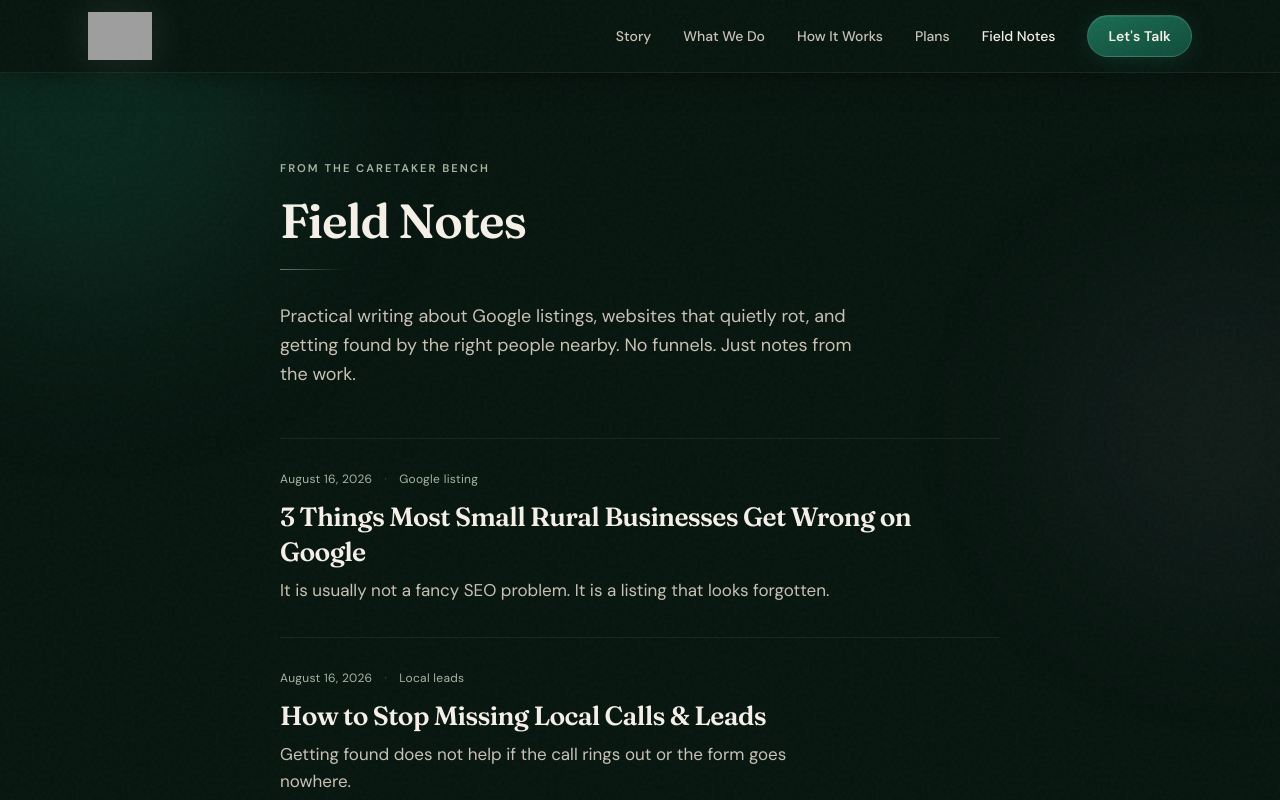
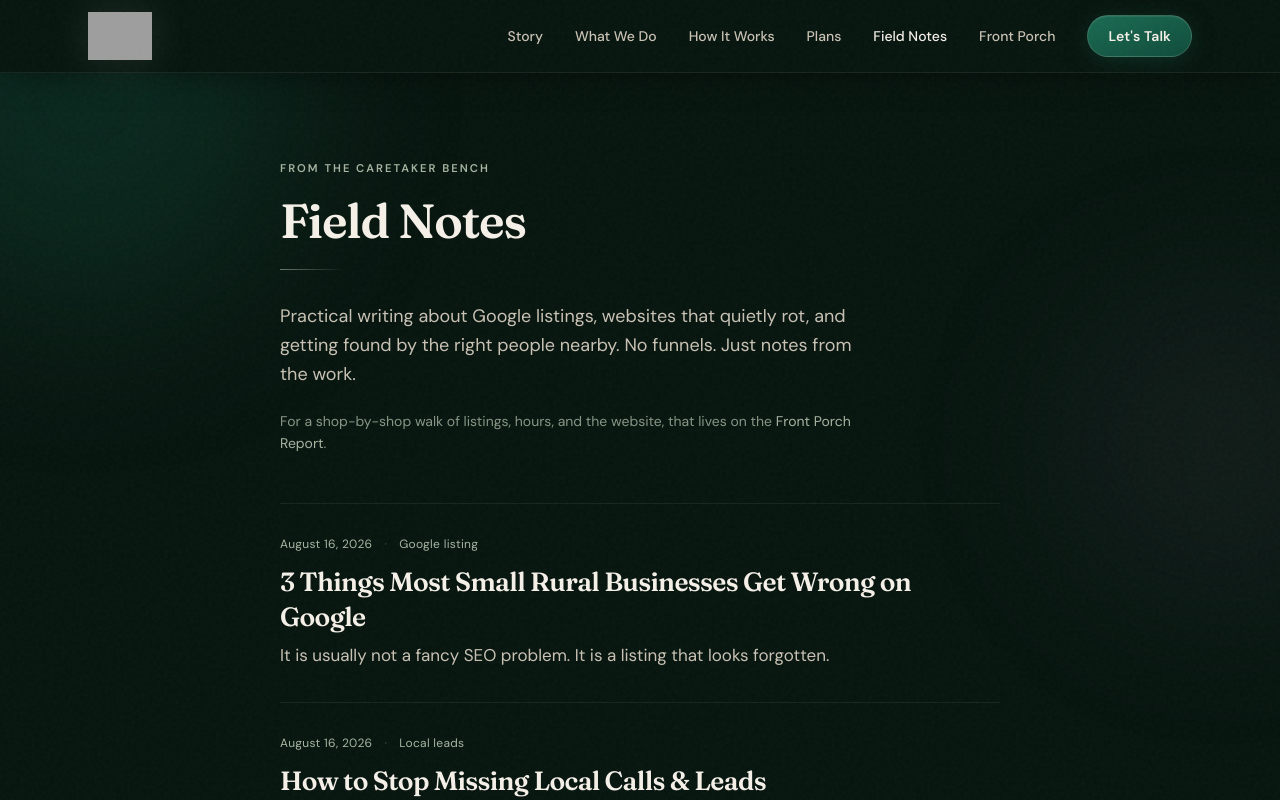
Before and after one commit to dpuzel/evergreen-reach-next, a Next.js app: page /notes in a window 1280 px wide. Shown: the top 800 px of the page. Built offline with nearby package versions, Linux system fonts and the light colour scheme; grey boxes are pictures that could not be loaded.

Commit message:
feat: mention Front Porch Report in contact, nav, and notes
Quiet caretaker copy by the discovery chat, a nav and footer
link beside Field Notes, and a light pointer from the notes shelf.

```diff
--- a/src/app/notes/page.tsx
+++ b/src/app/notes/page.tsx
@@ -67,6 +67,17 @@ export default function FieldNotesPage() {
           <p className="max-w-xl text-lg leading-relaxed text-cream-dim">
             {fieldNotes.intro}
           </p>
+          <p className="mt-5 max-w-xl text-sm leading-relaxed text-sage/80">
+            For a shop-by-shop walk of listings, hours, and the website, that
+            lives on the{" "}
+            <Link
+              href="/porch"
+              className="text-sage transition-colors hover:text-cream"
+            >
+              Front Porch Report
+            </Link>
+            .
+          </p>
         </section>
 
         <section className="relative mx-auto max-w-3xl px-5 pb-28 sm:px-6">
--- a/src/components/Contact.tsx
+++ b/src/components/Contact.tsx
@@ -1,6 +1,7 @@
 "use client";
 
 import { FormEvent, useState } from "react";
+import Link from "next/link";
 import { Reveal } from "@/components/Reveal";
 import { IconArrowRight, IconMail, IconPhone } from "@/components/Icons";
 import { site } from "@/lib/site";
@@ -86,6 +87,21 @@ export function Contact() {
                   <span className="block text-sm text-sage/70">{site.hours}</span>
                 </span>
               </a>
+            </div>
+
+            <div className="mb-8 max-w-md">
+              <p className="leading-relaxed text-cream-dim">
+                Want a quiet look at your digital front porch?
+              </p>
+              <p className="mb-3 leading-relaxed text-cream-dim">
+                We can walk it with you and show you what we see.
+              </p>
+              <Link
+                href="/porch"
+                className="text-sm text-sage transition-colors hover:text-cream"
+              >
+                Front Porch Report →
+              </Link>
             </div>
 
             <p className="text-sm text-sage/70">
--- a/src/components/FieldNotesTeaser.tsx
+++ b/src/components/FieldNotesTeaser.tsx
@@ -45,13 +45,19 @@ export function FieldNotesTeaser() {
           ))}
         </ul>
 
-        <Reveal delay={3} className="mt-8">
+        <Reveal delay={3} className="mt-8 flex flex-wrap items-center gap-x-6 gap-y-2">
           <Link
             href={fieldNotes.path}
             className="text-sm text-sage transition-colors hover:text-cream"
           >
             The rest of the shelf →
           </Link>
+          <Link
+            href="/porch"
+            className="text-sm text-sage/70 transition-colors hover:text-cream"
+          >
+            Front Porch Report →
+          </Link>
         </Reveal>
       </div>
     </section>
--- a/src/components/Footer.tsx
+++ b/src/components/Footer.tsx
@@ -36,7 +36,7 @@ export function Footer() {
               Field Notes
             </Link>
             <Link href="/porch" className="transition-colors hover:text-cream">
-              Front Porch
+              Front Porch Report
             </Link>
             <Link href="/#contact" className="transition-colors hover:text-cream">
               Contact
--- a/src/components/Navbar.tsx
+++ b/src/components/Navbar.tsx
@@ -5,6 +5,12 @@ import Link from "next/link";
 import { usePathname } from "next/navigation";
 import { useEffect, useState } from "react";
 import { navLinks } from "@/lib/site";
+
+function linkIsCurrent(href: string, pathname: string) {
+  if (href === "/notes") return pathname.startsWith("/notes");
+  if (href === "/porch") return pathname.startsWith("/porch");
+  return false;
+}
 
 export function Navbar() {
   const pathname = usePathname();
@@ -54,10 +60,9 @@ export function Navbar() {
             />
           </Link>
 
-          <div className="hidden items-center gap-8 text-[0.875rem] font-medium text-cream-dim lg:flex">
+          <div className="hidden items-center gap-5 text-[0.875rem] font-medium text-cream-dim lg:flex xl:gap-8">
             {navLinks.map((link) => {
-              const current =
-                link.href === "/notes" && pathname.startsWith("/notes");
+              const current = linkIsCurrent(link.href, pathname);
               return (
                 <Link
                   key={link.href}
@@ -131,8 +136,7 @@ export function Navbar() {
 
           <div className="flex flex-1 flex-col gap-1 overflow-y-auto px-6 py-6">
             {navLinks.map((link) => {
-              const current =
-                link.href === "/notes" && pathname.startsWith("/notes");
+              const current = linkIsCurrent(link.href, pathname);
               return (
                 <Link
                   key={link.href}
--- a/src/lib/site.ts
+++ b/src/lib/site.ts
@@ -18,6 +18,7 @@ export const navLinks = [
   { href: "/#process", label: "How It Works" },
   { href: "/#plans", label: "Plans" },
   { href: "/notes", label: "Field Notes" },
+  { href: "/porch", label: "Front Porch" },
 ] as const;
 
 export const fieldNotes = {
```
